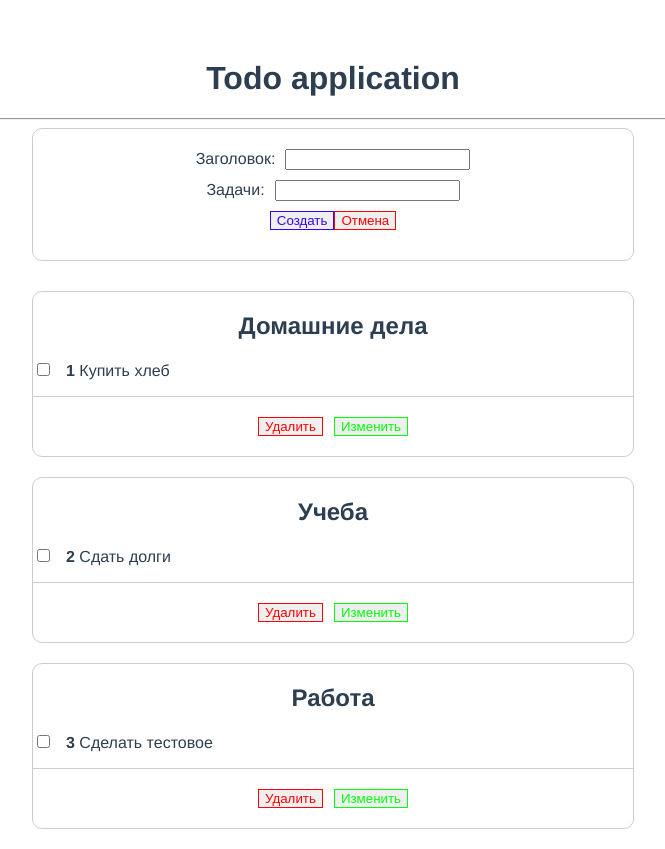
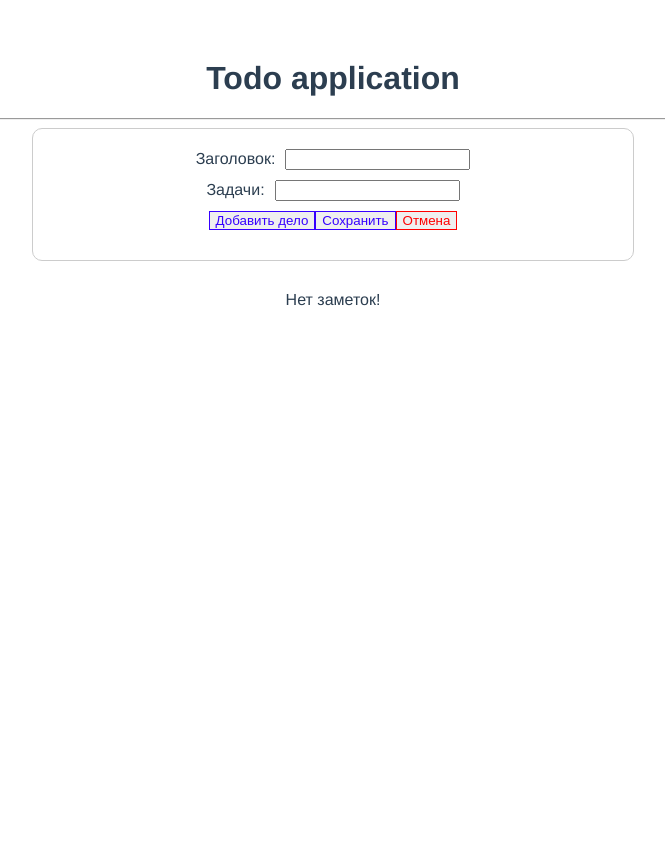
Before and after one commit to ShabalinSlava/Vue-Todo, a Vue app: page / in a window 1280 px wide. Both pictures are taken after a click on the button "Создать". Shown: the whole page, without its empty margins (307-972 px from the left). After the commit the page ends 800 px from the top, so only its background shows below. Built offline with nearby package versions, Linux system fonts and the light colour scheme.

Commit message:
change Todo-add-list-item

```diff
--- a/src/App.vue
+++ b/src/App.vue
@@ -20,34 +20,36 @@ export default {
     data() {
         return {
             title: 'Todo application',
-            todos: [{
-                    id: 1,
-                    title: 'Домашние дела',
-                    project: 'Купить хлеб',
-                    completed: false
-                },
-                {
-                    id: 2,
-                    title: 'Учеба',
-                    project: 'Сдать долги',
-                    completed: false
-                },
-                {
-                    id: 3,
-                    title: 'Работа',
-                    project: 'Сделать тестовое',
-                    completed: false
-                },
-            ]
+            todos: []
         }
     },
+    created() {
+        this.$root.$on('save-todos', this.saveTodo)
+        console.log(this.todos)
+    },
+    mounted() {
+        if(JSON.parse(localStorage.getItem('todos'))){
+            this.todos = JSON.parse(localStorage.getItem('todos'))
+        }
+
+    },
     methods: {
-      removeTodo(id) {
-        this.todos = this.todos.filter(t => t.id !== id)
-      },
-      addTodo(title) {
-        this.todos.push(title)
-      }
+        saveTodo(updatedTodo) {
+            this.todos[updatedTodo.id - 1] = updatedTodo
+            localStorage.setItem('todos', JSON.stringify(this.todos))
+        },
+        removeTodo(id) {
+            if(this.todos.length > 1) {
+                this.todos = this.todos.filter(t => t.id !== id)
+            }
+            this.todos = []
+            localStorage.setItem('todos', JSON.stringify(this.todos))
+        },
+        addTodo(todo) {
+            todo['id'] = this.todos.length + 1
+            this.todos.push(todo)
+            localStorage.setItem('todos', JSON.stringify(this.todos))
+        }
     }
 }
 </script>
--- a/src/components/AddTodo.vue
+++ b/src/components/AddTodo.vue
@@ -5,17 +5,21 @@
         <form class='form' @submit.prevent='onSubmit'>
             <div class='field'>
                 <label>Заголовок:</label>
-                <input v-model="title" type='text' ref='title' defaultValue="">
+                <input v-model="task.title" type='text' ref='title' defaultValue="">
             </div>
-            <div class='field'>
+            <div class='field' v-for="projects of task.projects" :key="projects.id">
                 <label>Задачи:</label>
-                <input v-model="project" type='text' ref='project' defaultValue="">
+                <input v-model="projects.task" type='text' ref='projects' defaultValue="">
             </div>
+
             <div class='buttons'>
-                <button class='create-todo' v-on:click="onSubmit()">
-                    Создать
+                <button type="button" class='create-todo' v-on:click="createProject()">
+                    Добавить дело
                 </button>
-                <button class='delete-todo' v-on:click="closeForm">
+                <button type="submit" class='create-todo'>
+                    Сохранить
+                </button>
+                <button class='delete-todo' v-on:click="closeForm" type="button">
                     Отмена
                 </button>
             </div>
@@ -28,8 +32,14 @@
 export default {
     data() {
         return {
-            title: '',
-            project: '',
+            task: {
+                title: '',
+                projects: [{
+                    id: 1,
+                    task: '',
+                    completed: false
+                }],
+            },
             isCreating: false,
         };
     },
@@ -40,18 +50,25 @@ export default {
         closeForm() {
             this.isCreating = false;
         },
+        createProject() {
+            const id = this.task.projects.length + 1
+            this.task.projects.push({
+                id,
+                task: '',
+                completed: false
+            })
+        },
         onSubmit() {
-            if (this.title.trim() && this.project.trim()) {
-                const newTodo = {
-                    id: Date.now(),
-                    title: this.title,
-                    project: this.project,
-                    completed: false,
-                }
-                this.$emit('add-todo', newTodo);
-                this.title = ''
-                this.project = ''
-            }
+            const newTodo = this.task
+            this.$emit('add-todo', newTodo);
+            this.task =  {
+                title: '',
+                projects: [{
+                    id: 1,
+                    task: '',
+                    completed: false
+                }],
+            },
             this.isCreating = false;
         },
     },
@@ -84,7 +101,6 @@ export default {
     color: #fff;
 }
 
-
 input {
     margin-left: 10px;
 }
--- a/src/components/TodoItem.vue
+++ b/src/components/TodoItem.vue
@@ -2,12 +2,12 @@
 <div>
     <div class='content-todo' v-show='!isEditing'>
         <h2>{{ todo.title }}</h2>
-        <ul>
-            <li>
-                <span v-bind:class='{done: todo.completed}'>
-                    <input type='checkbox' v-on:change='todo.completed = !todo.completed' />
-                    <strong>{{ index + 1 }}</strong>
-                    {{ todo.project }}
+        <ul v-if="todo.projects.length">
+            <li v-for='project in todo.projects' :key='project.id'>
+                <span v-bind:class='{done: project.completed}'>
+                    <input type='checkbox' v-on:change='project.completed = !project.completed' v-model='project.completed' disabled />
+                    <strong>{{ project.id }}</strong>
+                    {{ project.task }}
                 </span>
             </li>
         </ul>
@@ -21,11 +21,13 @@
             <label>Заголовок:</label>
             <input type='text' v-model="todo.title">
         </div>
-        <div class='field'>
+        <div class='field' v-for="projects of todo.projects" :key="projects.id">
             <label>Задача:</label>
-            <input type='text' v-model="todo.project">
+            <input v-model="projects.completed" type='checkbox' ref='projects' defaultValue="">
+            <input type='text' v-model="projects.task">
         </div>
-        <button class='change-todo' v-on:click='hideForm'>Закрыть</button>
+        <button class='change-todo' v-on:click='saveTodo'>Сохранить / Закрыть</button>
+        <button class='change-todo' v-on:click='createProject'>Добавить дело</button>
     </div>
 </div>
 </template>
@@ -37,19 +39,29 @@ export default {
             type: Object,
             required: true
         },
-        index: Number
+        index: Number,
     },
     data() {
         return {
             isEditing: false,
+            newTodo: this.todo
         }
     },
     methods: {
+        createProject() {
+            const id = this.todo.projects.length + 1
+            this.todo.projects.push({
+                id,
+                task: '',
+                completed: false
+            })
+        },
         showForm() {
             this.isEditing = true;
         },
-        hideForm() {
-            this.isEditing = false;
+        saveTodo() {
+            this.$root.$emit('save-todos', this.newTodo)
+            this.isEditing = false
         }
     }
 }
--- a/src/components/TodoList.vue
+++ b/src/components/TodoList.vue
@@ -1,6 +1,11 @@
 <template>
 <div>
-    <TodoItem v-for="(todo, i) of todos" v-bind:todo='todo' v-bind:index='i' v-on:remove-todo='removeTodo' />
+    <TodoItem v-for='(todo, i) of todos' :todo='todo' :key="todo.id" :index='i'  @remove-todo='changeCofirmDelete' />
+    <div class="dialog" v-if="removedTodoId">
+        Подтвердить удаление
+        <button class="confirm" @click="removeTodo">Подтвердить</button>
+        <button class="cancled"  @click="removedTodoId = null;dialog = !dialog">Отмена</button>
+    </div>
 </div>
 </template>
 
@@ -11,9 +16,19 @@ export default {
     components: {
         TodoItem,
     },
+    data() {
+        return {
+            removedTodoId: null,
+            dialog: false
+        }
+    },
     methods: {
-        removeTodo(id) {
-            this.$emit('remove-todo', id)
+        changeCofirmDelete(id) {
+            this.removedTodoId = id
+            this.dialog = true
+        },
+        removeTodo() {
+            this.$emit('remove-todo', this.removedTodoId)
         }
     }
 };
--- a/src/main.js
+++ b/src/main.js
@@ -2,7 +2,6 @@ import Vue from 'vue'
 import App from './App.vue'
 
 Vue.config.productionTip = false
-
 new Vue({
   render: h => h(App),
 }).$mount('#app')
```
